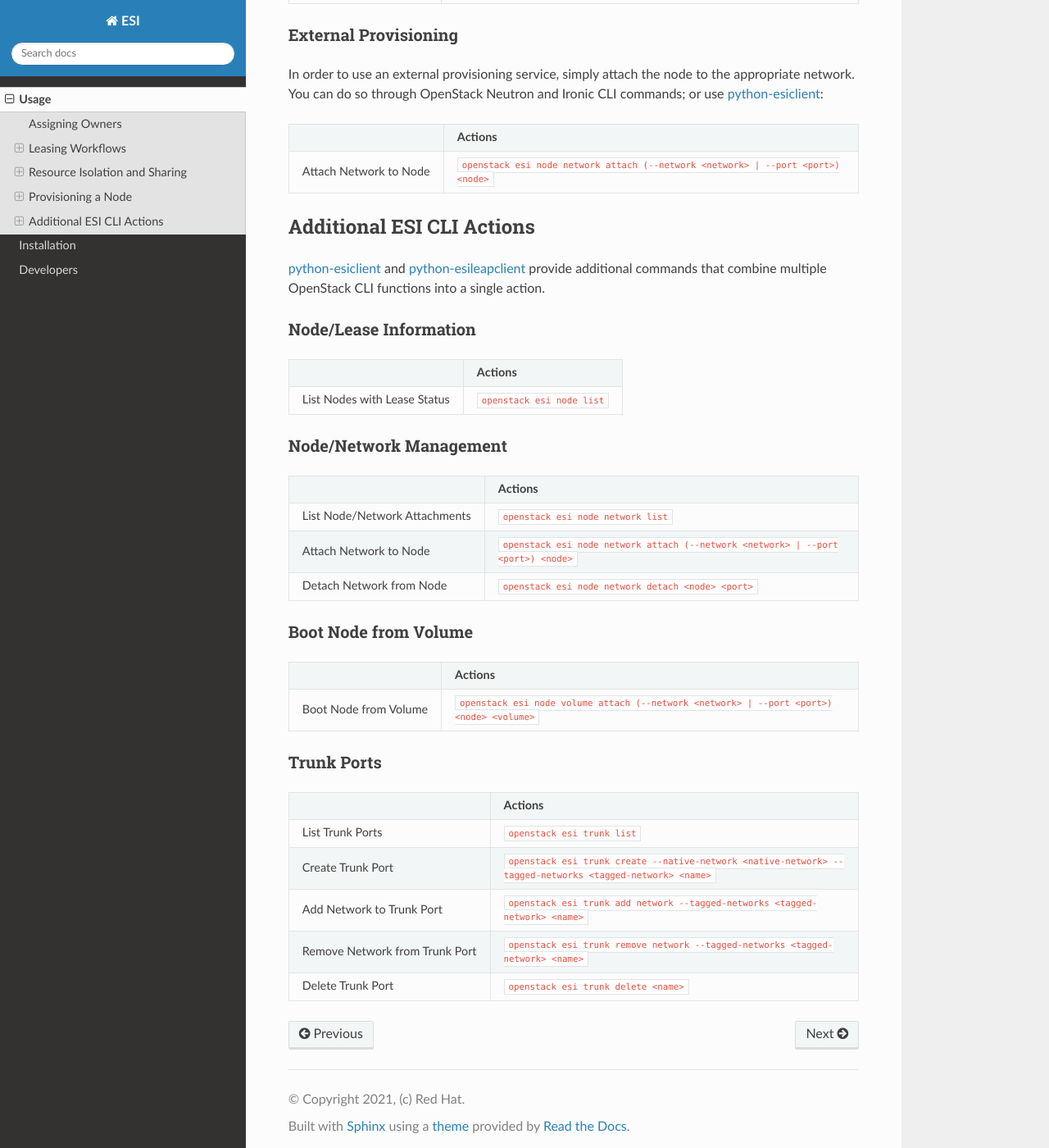
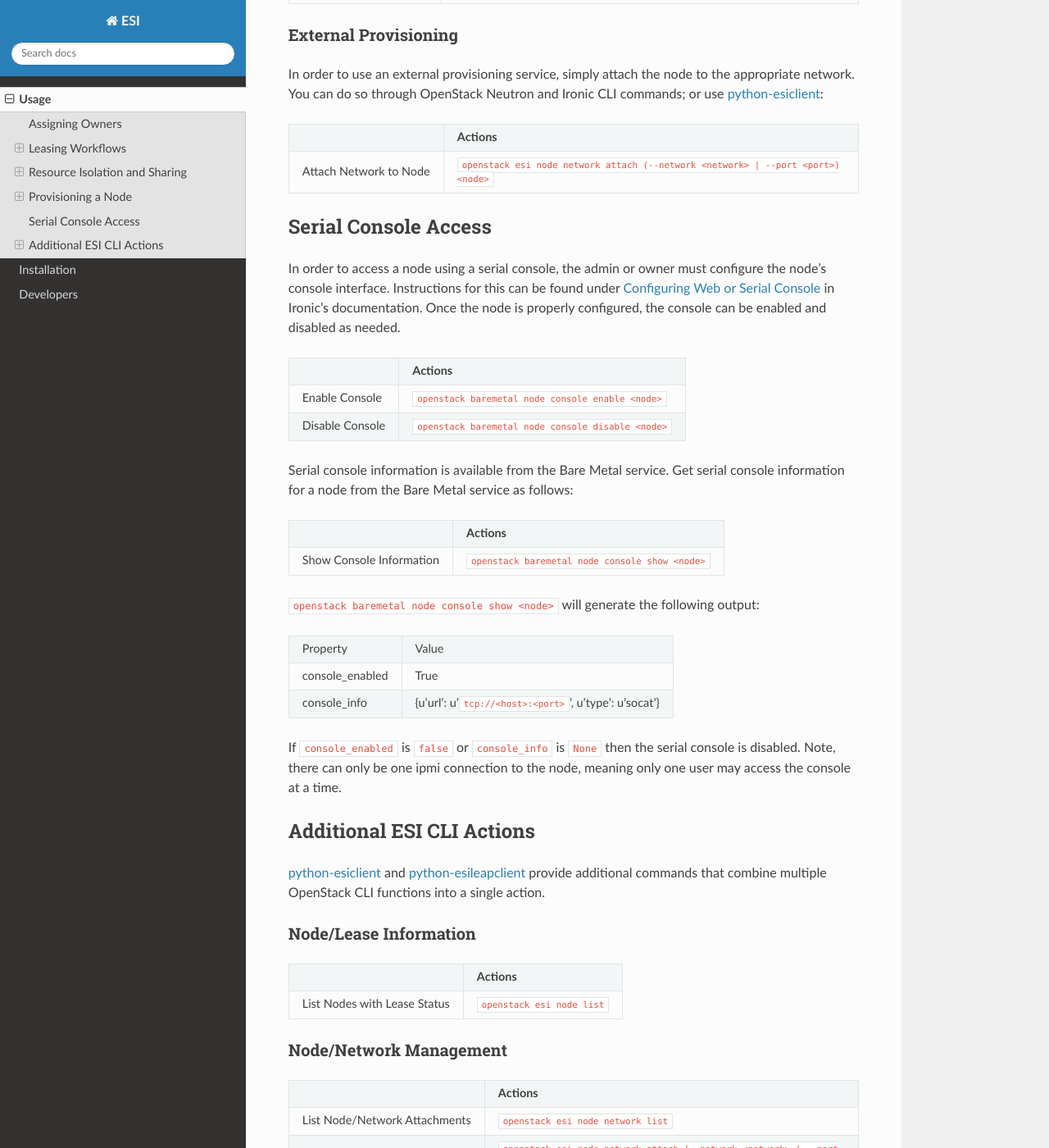
Before and after one commit to CCI-MOC/esi, a Sphinx documentation site: the page built from docs/source/usage/index.rst, in a window 1280 px wide and 1400 px high, scrolled down 4734 px. Shown: the whole window at 82% size. Built offline with Sphinx 7.4.7 and the Read the Docs theme 2.0.0, drawn with Linux system fonts in a browser that asks for light colours.

Commit message:
Console Policy
Updates policy file so serial console can be
properly used by owners and lessees.

```diff
--- a/docs/source/usage/index.rst
+++ b/docs/source/usage/index.rst
@@ -225,6 +225,43 @@ In order to use an external provisioning service, simply attach the node to the
 | Attach Network to Node        | ``openstack esi node network attach (--network <network> | --port <port>) <node>`` |
 +-------------------------------+------------------------------------------------------------------------------------+
 
+Serial Console Access
+---------------------
+
+In order to access a node using a serial console, the admin or owner must configure the node's console interface.
+Instructions for this can be found under `Configuring Web or Serial Console`_ in Ironic's documentation.
+Once the node is properly configured, the console can be enabled and disabled as needed.
+
++-----------------+-----------------------------------------------------+
+|                 | **Actions**                                         |
++-----------------+-----------------------------------------------------+
+| Enable Console  | ``openstack baremetal node console enable <node>``  |
++-----------------+-----------------------------------------------------+
+| Disable Console | ``openstack baremetal node console disable <node>`` |
++-----------------+-----------------------------------------------------+
+
+Serial console information is available from the Bare Metal service. Get
+serial console information for a node from the Bare Metal service as follows:
+
++---------------------------+--------------------------------------------------+
+|                           | **Actions**                                      |
++---------------------------+--------------------------------------------------+
+| Show Console Information  | ``openstack baremetal node console show <node>`` |
++---------------------------+--------------------------------------------------+
+
+``openstack baremetal node console show <node>`` will generate the following output:
+
++-----------------+----------------------------------------------------------------------+
+| Property        | Value                                                                |
++-----------------+----------------------------------------------------------------------+
+| console_enabled | True                                                                 |
++-----------------+----------------------------------------------------------------------+
+| console_info    | {u'url': u'``tcp://<host>:<port>``', u'type': u'socat'}              |
++-----------------+----------------------------------------------------------------------+
+
+If ``console_enabled`` is ``false`` or ``console_info`` is ``None`` then
+the serial console is disabled. Note, there can only be one ipmi connection to the node, meaning only one user may access the console at a time.
+
 Additional ESI CLI Actions
 --------------------------
 
@@ -284,3 +321,4 @@ Trunk Ports
 .. _Ironic boot-from-volume documentation: https://docs.openstack.org/ironic/latest/admin/boot-from-volume.html
 .. _python-esiclient: https://github.com/CCI-MOC/python-esiclient
 .. _python-esileapclient: https://github.com/CCI-MOC/python-esileapclient
+.. _Configuring Web or Serial Console: https://docs.openstack.org/ironic/latest/admin/console.html
```
Also changed, not shown: 1 other file.
